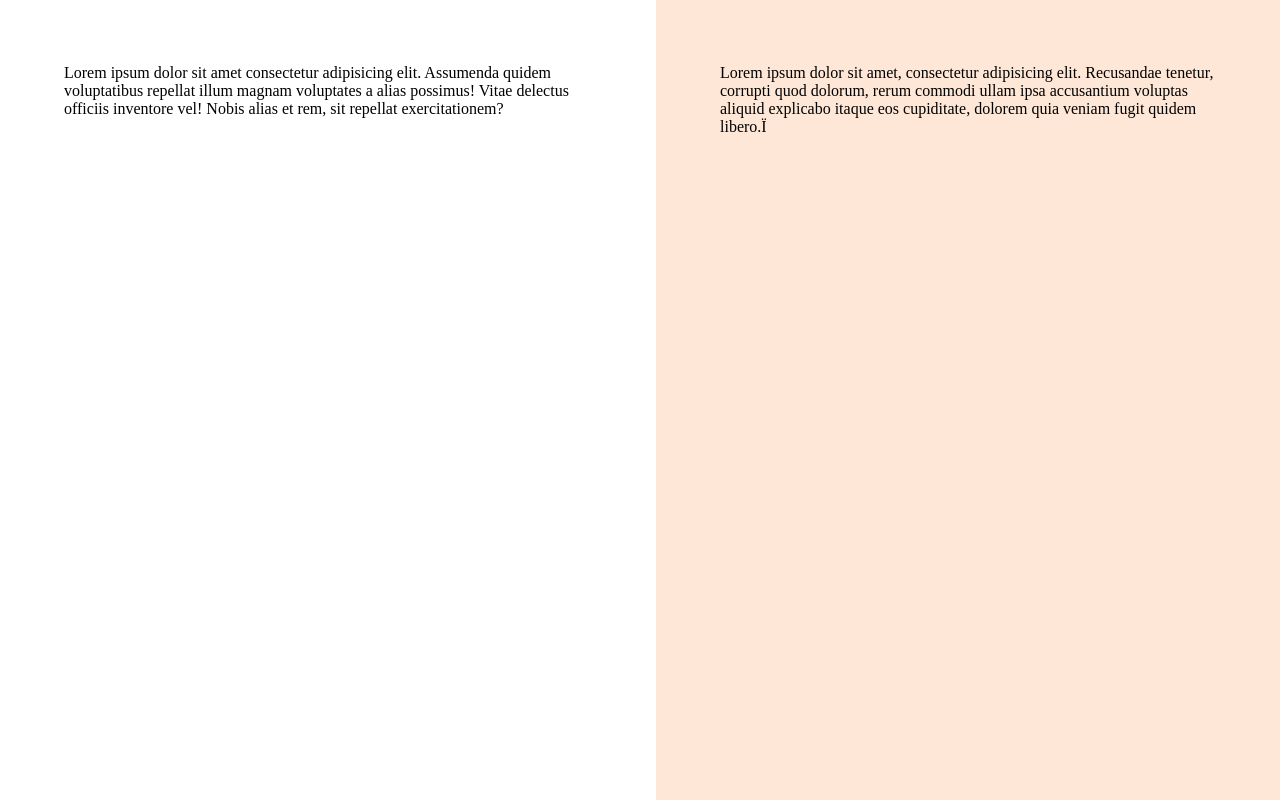
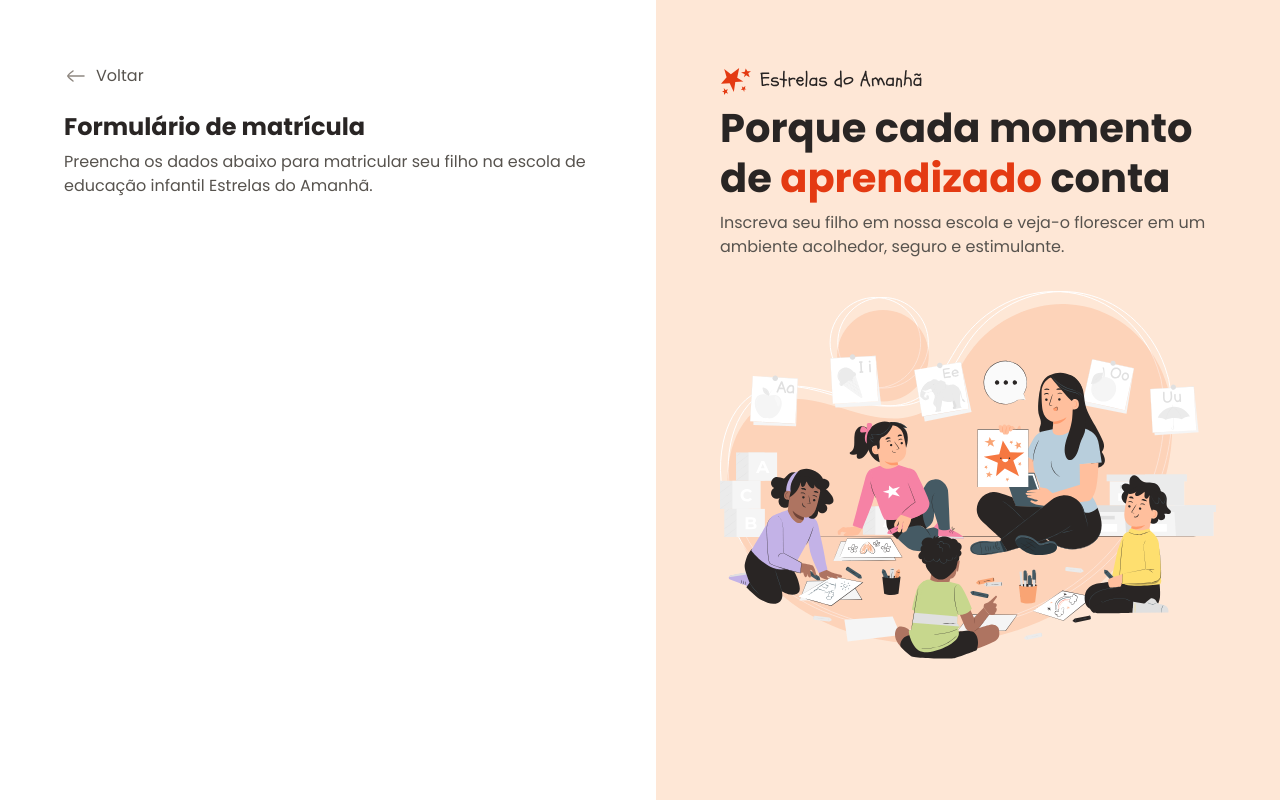
Before and after one commit to DaviRestani/formulario_matricula, a plain HTML site: page index.html in a window 1280 px wide. Drawn offline with Linux system fonts and the light colour scheme; a web font is replaced by a local one.

Commit message:
Conteúdo aside e conteúdo inicial do main

```diff
--- a/index.html
+++ b/index.html
@@ -17,16 +17,34 @@
 <body>
     <div id="app">
         <main>
-            <div class="main-container">Lorem ipsum dolor sit amet consectetur adipisicing elit. Assumenda quidem
-                voluptatibus repellat illum magnam voluptates a alias possimus! Vitae delectus officiis inventore vel!
-                Nobis alias et rem, sit repellat exercitationem?</div>
+            <div class="main-container">
+                <div class="back">
+                    <img src="assets/icons/arrow-left-02.svg" alt="Ícone de voltar">
+                    <span>Voltar</span>
+                </div>
+
+                <h1>Formulário de matrícula</h1>
+                <p>Preencha os dados abaixo para matricular seu filho na escola de educação infantil Estrelas do Amanhã.
+                </p>
+            </div>
         </main>
 
         <aside>
             <div class="aside-container">
-                Lorem ipsum dolor sit amet, consectetur adipisicing elit. Recusandae tenetur, corrupti quod dolorum,
-                rerum commodi ullam ipsa accusantium voluptas aliquid explicabo itaque eos cupiditate, dolorem quia
-                veniam fugit quidem libero.Ï
+                <header>
+                    <img src="assets/logo.svg" alt="Logo Estrelas do amanhã">
+                    <h2>
+                        Porque cada momento de
+                        <span>aprendizado</span>
+                        conta
+                    </h2>
+                    <p>
+                        Inscreva seu filho em nossa escola e veja-o florescer em um ambiente acolhedor, seguro e
+                        estimulante.
+                    </p>
+                </header>
+
+                <img src="assets/Illustration.svg" alt="Ilustração de uma professora com crianças prestando atenção">
             </div>
         </aside>
     </div>
--- a/styles/global.css
+++ b/styles/global.css
@@ -24,4 +24,16 @@
 
 body {
     overflow: hidden;
+
+    font: var(--text);
+    color: var(--text-secondary);
 }
+
+h1,h2 {
+    color: var(--text-primary);
+}
+
+img {
+    max-width: 100%;
+    height: auto;
+}
--- a/styles/layout.css
+++ b/styles/layout.css
@@ -14,6 +14,18 @@ main {
         max-width: 33rem;
         margin-left: auto;
     }
+
+    & .back {
+        display: flex;
+        align-items: center;
+        gap: .5rem;
+        margin-bottom: 1.5rem;
+    }
+
+    & h1 {
+        font: 600 1.5rem/1.25 var(--font-family);
+        margin-bottom: .5rem;
+    }
 }
 
 aside {
@@ -22,5 +34,17 @@ aside {
 
     & .aside-container{
         max-width: 31rem;
+
+        & > img {
+            margin-top: 2rem;
+        }
+    }
+
+    & h2 {
+        font: 600 2.5rem/1.25 var(--font-family);
+        margin-bottom: .5rem;
+        & span {
+            color: var(--text-highlight);
+        }
     }
 }
```
